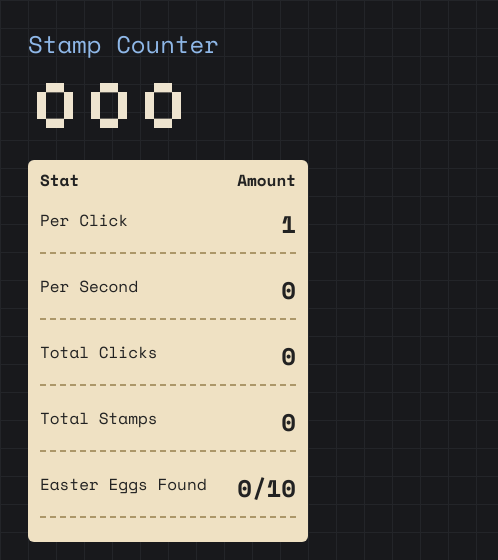
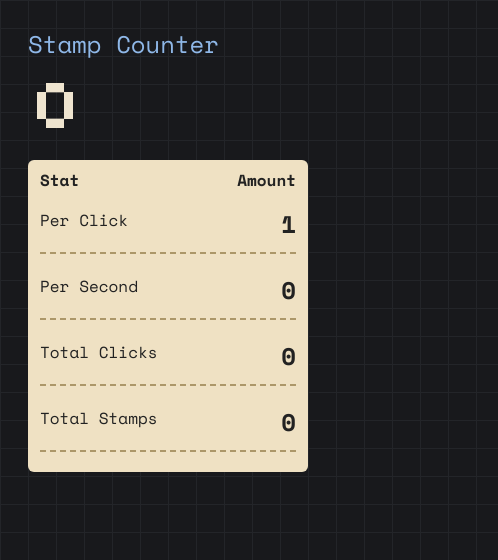
Before and after one commit to rehan-kasim/Embassy-Clicker, a website: page index.html in a window 1280 px wide. Shown: the top 560 px of the page, 0-498 px from the left. Drawn offline with nearby package versions, Linux system fonts and the light colour scheme.

Commit message:
A liitle Js

```diff
--- a/index.html
+++ b/index.html
@@ -31,13 +31,9 @@
                     <p>Total Clicks</p>
                     <p id="totalClicksText" class="font-bold font-spacemono text-2xl">0</p>
                 </div>
-                <div class="ml-3 pb-3 mr-3 mt-2 border-[#907843]/70 border-b-2 border-dashed flex flex-row justify-between py-1">
+                <div class="ml-3 pb-3 mr-3 mb-5 mt-2 border-[#907843]/70 border-b-2 border-dashed flex flex-row justify-between py-1">
                     <p>Total Stamps</p>
                     <p id="perSecondText" class="font-bold font-spacemono text-2xl">0</p>
-                </div>
-                <div class="ml-3 pb-3 mb-6 mr-3 mt-2 border-[#907843]/70 border-b-2 border-dashed flex flex-row justify-between py-1">
-                    <p>Easter Eggs Found</p>
-                    <p id="perSecondText" class="font-bold font-spacemono text-2xl">0/10</p>
                 </div>
             </div>
         </aside>
@@ -66,7 +62,7 @@
                         <p>Riitam Comes To help You.</p>
                         <p>+5 Stamps Per Sec</p>
                     </div>
-                        <button onclick="buyUpgrade(0, 1, 50)" class="cursor-pointer flex items-center justify-center rounded-r-md bg-green-400 px-5 py-3 h-30 border-l-2 border-dashed border-l-green-950">
+                        <button onclick="buyUpgrade(0, 5, 50)" class="cursor-pointer flex items-center justify-center rounded-r-md bg-green-400 px-5 py-3 h-30 border-l-2 border-dashed border-l-green-950">
                             <span class="[writing-mode:vertical-rl]">Buy 50</span>
                         </button>
                     </div>
--- a/src/index.js
+++ b/src/index.js
@@ -0,0 +1,37 @@
+var stamps = 0;
+var perClick = 1;
+var perSecond = 0;
+var totalClicks = 0;
+var totalStamps = 0;
+
+var totalStampsText = document.getElementById("totalStampsText");
+var perClickTextStat = document.getElementById("perClickTextStat");
+var perSecondText = document.getElementById("perSecondText");
+var totalClicksText = document.getElementById("totalClicksText");
+var perClickTextCenter = document.getElementById("perClickTextCenter");
+var totalStampsStatText = document.getElementById("totalStampsStatText");
+var embassyImage = document.getElementById("embassy");
+
+function updateDisplay(){
+    totalStampsText.textContent = formatNumber(stamps);
+    perClickTextStat.textContent = formatNumber(perClick);
+    totalClicksText.textContent = formatNumber(totalClicks);
+    perClickTextCenter.textContent = `Click The Embassy : +${formatNumber(perClick)}`;
+    totalStampsStatText.textContent = formatNumber(totalStamps);
+}
+
+function formatNumber(num) {
+    var suffixes = ["", "k", "M", "B", "T", "Qa", "Qi"];
+    var index = 0;
+    while (num >= 1000 && index < suffixes.length - 1) {
+        num = num / 1000;
+        index++;
+    }
+    if (index === 0) {
+        return String(Math.floor(num));
+    }
+
+    return num.toFixed(2).replace(/\.?0+$/, "") + suffixes[index];
+}
+
+updateDisplay();
```
